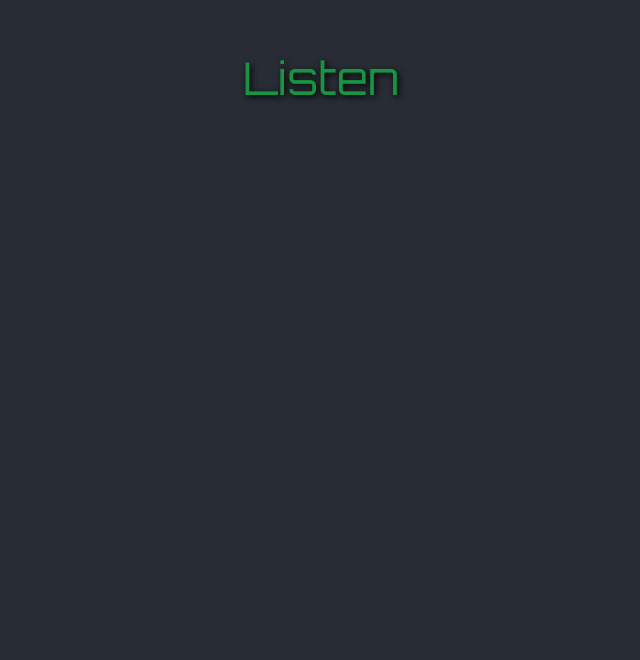
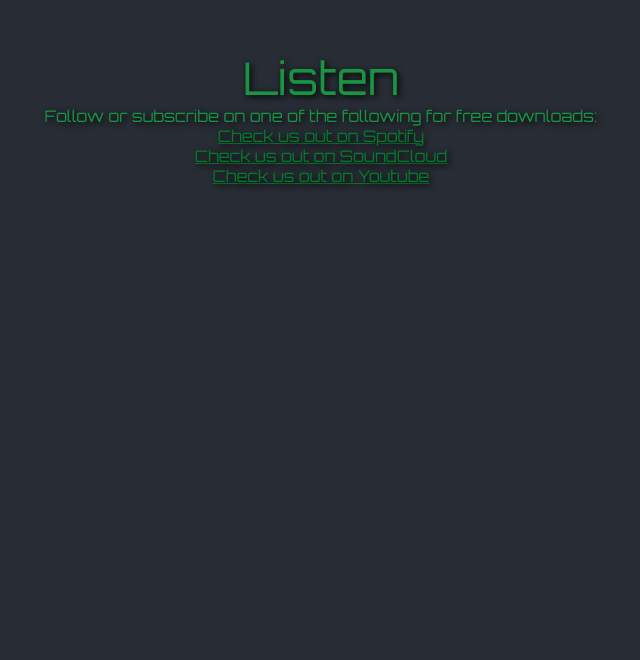
Before and after one commit to jsevern94/Deep-State, a React (Create React App) app: page / in a window 1280 px wide. Shown: the part 1340-2000 px from the top of the page, without its empty margins (319-959 px from the left). Built offline with nearby package versions, Linux system fonts and the light colour scheme; a web font is replaced by a local one.

Commit message:
state change set up on listen page

```diff
--- a/src/Listen.js
+++ b/src/Listen.js
@@ -1,23 +1,43 @@
-import React from 'react';
+import React, { PureComponent } from 'react';
 import './Listen.css';
 
-function Listen() {
+class Listen extends PureComponent {
+    state = {
+        clicked: false
+    }
+
+    click = () => {
+        this.setState({clicked: true})
+    }
+
+    render() {
         return (
             <div id="listen" className="listen-content">
                 <div className="listen-title">Listen</div>
+                {this.state.clicked ?
+                    <div>Music!</div>
+                    :
+                    <div>
+                        <div>
+                            Follow or subscribe on one of the following for free downloads:
+                        </div>
+
                         <div className="links">
                             <div className="spotify-link">
-
+                                <a href="https://l.facebook.com/l.php?u=https%3A%2F%2Fopen.spotify.com%2Fartist%2F7m9Y8GQKH6hoONkgXKgUt9%3Fsi%3DKGr3XJvRSK6XpssrIfcavg%26fbclid%3DIwAR1-qEOyj5498ibZBC8AKZj84u0VhGKArLeA86aCej7fpe1YFkadKSt7EIs&h=AT3XO1sL6fBRlkowjPwFxYXjOYkEYFllm7T0IA0ESTvHDBjp_-koDQybXp3mro89x9WqxKkyoaJyhgJnH_xnMZ1iTMwFm_76hctw5NhAg-fEszN6DXA2YDYD3eNk4ZPaUQ" target="_blank" rel="noopener noreferrer" onClick={this.click}>Check us out on Spotify</a>
                             </div>
                             <div className="soundcloud-link">
-
+                                <a href="https://soundcloud.com/thereisnodeepstate" target="_blank" rel="noopener noreferrer" onClick={this.click}>Check us out on SoundCloud</a>
                             </div>
                             <div className="youtube-link">
-
+                                <a href="https://www.youtube.com/channel/UCHHA79C4WjME0S_7NIIQWvw?disable_polymer=true" target="_blank" rel="noopener noreferrer" onClick={this.click}>Check us out on Youtube</a>
                             </div>
                         </div>
                     </div>
+                }
+            </div>
         );
+    }
 }
 
 export default Listen;
```
Lines whose indentation alone changed are shown as unchanged.
